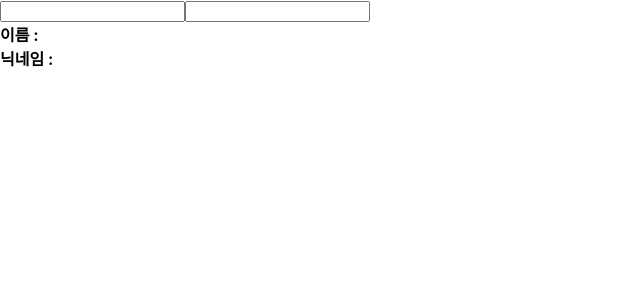
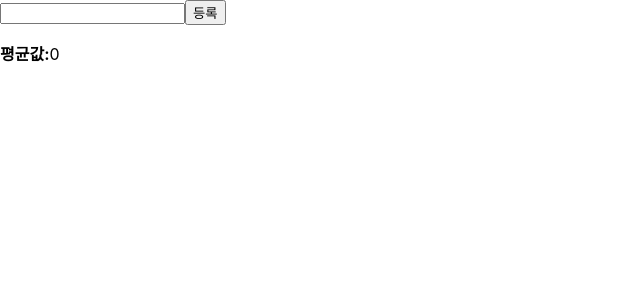
Before and after one commit to RATSENO/hooks-tutorial, a React (Create React App) app: page / in a window 1280 px wide. Shown: the top 300 px of the page, without its empty margins (0-640 px from the left). Built offline with nearby package versions, Linux system fonts and the light colour scheme.

Commit message:
useMemo 렌더링 하는 과정에서 특정 값이 바뀌었을때만 연산을 실행하고, 원하는 값이 바뀌지 않았다면 이전 연산했던 결과를 다시 사용

```diff
--- a/src/App.js
+++ b/src/App.js
@@ -1,8 +1,8 @@
 import { useState } from "react";
-import Info from "./Info";
+import Average from "./Average";
 
 const App = () => {
-  return <Info></Info>
+  return <Average></Average>
 }
 
 export default App;
--- /dev/null
+++ b/src/Average.js
@@ -0,0 +1,43 @@
+import { useMemo, useState } from "react"
+
+const getAverage = numbers => {
+    console.log('평균값 계산중...')
+    if (numbers.length === 0) {
+        return 0;
+    }
+    const sum = numbers.reduce((a, b) => a + b);
+    return sum / numbers.length;
+}
+
+const Average = () => {
+    const [list, setList] = useState([])
+    const [number, setNumber] = useState('')
+
+    const onChange = e => {
+        setNumber(e.target.value)
+    }
+
+    const onInsert = e => {
+        const nextList = list.concat(parseInt(number))
+        setList(nextList)
+        setNumber('');
+    }
+
+    const avg = useMemo(() => getAverage(list), [list])
+
+    return (
+        <div>
+            <input value={number} onChange={onChange}></input>
+            <button onClick={onInsert}>등록</button>
+            <ul>
+                {list.map((value, index) => {
+                    return <li key={index}>{value}</li>
+                })}
+            </ul>
+            <div>
+                <b>평균값:</b>{avg}
+            </div>
+        </div>
+    )
+}
+export default Average;
```
